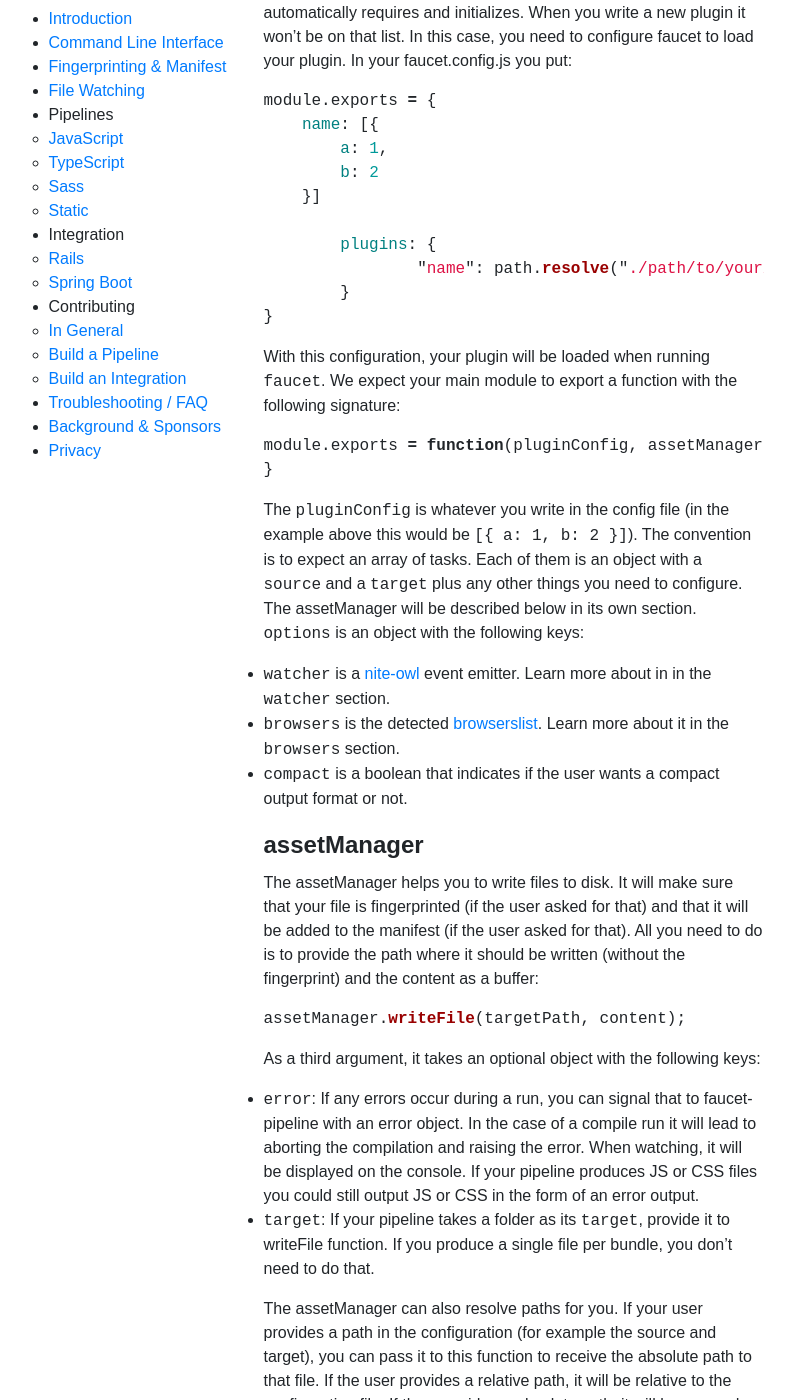
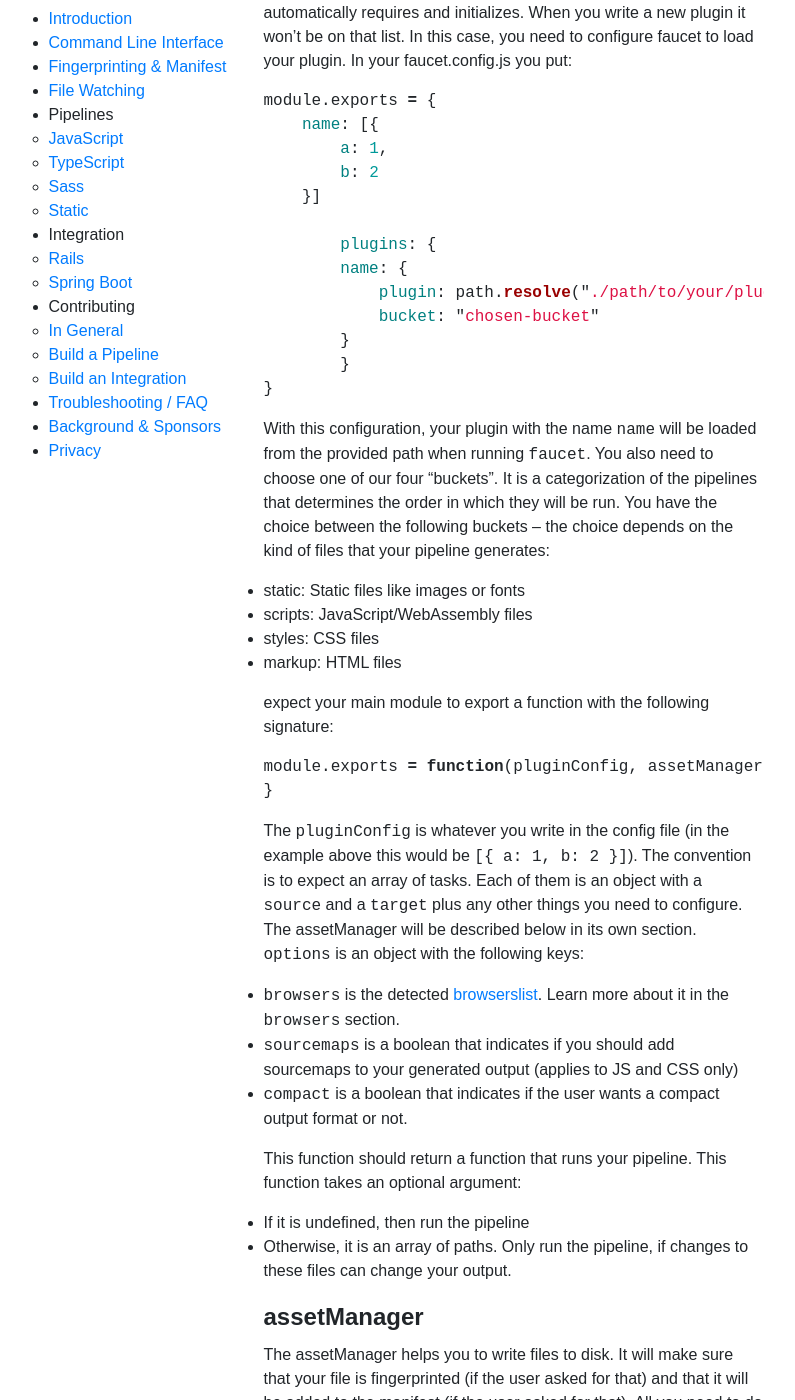
Before and after one commit to faucet-pipeline/docs, a Jekyll site: the page built from build-pipeline.md, in a window 1280 px wide and 1400 px high, scrolled down 299 px. Shown: the whole window, without its empty margins (234-1029 px from the left). Built offline with Jekyll 4.4.1, drawn with Linux system fonts in a browser that asks for light colours; some of the changed text lies outside the part shown.

Commit message:
Update: How to build a pipeline

````diff
--- a/build-pipeline.md
+++ b/build-pipeline.md
@@ -25,12 +25,25 @@ module.exports = {
     }]
 
 	plugins: {
-		"name": path.resolve("./path/to/your/plugin")
+        name: {
+            plugin: path.resolve("./path/to/your/plugin"),
+            bucket: "chosen-bucket"
+        }
 	}
 }
 ```
 
-With this configuration, your plugin will be loaded when running `faucet`. We
+With this configuration, your plugin with the name `name` will be loaded from
+the provided path when running `faucet`. You also need to choose one of our four
+"buckets". It is a categorization of the pipelines that determines the order in
+which they will be run. You have the choice between the following buckets – the
+choice depends on the kind of files that your pipeline generates:
+
+* static: Static files like images or fonts
+* scripts: JavaScript/WebAssembly files
+* styles: CSS files
+* markup: HTML files
+
 expect your main module to export a function with the following signature:
 
 ```javascript
@@ -44,12 +57,19 @@ tasks. Each of them is an object with a `source` and a `target` plus any other
 things you need to configure. The assetManager will be described below in its
 own section. `options` is an object with the following keys:
 
-* `watcher` is a [nite-owl](https://github.com/faucet-pipeline/nite-owl) event
-    emitter. Learn more about in in the `watcher` section.
 * `browsers` is the detected [browserslist](https://github.com/ai/browserslist).
     Learn more about it in the `browsers` section.
+* `sourcemaps` is a boolean that indicates if you should add sourcemaps to your
+    generated output (applies to JS and CSS only)
 * `compact` is a boolean that indicates if the user wants a compact output
     format or not.
+
+This function should return a function that runs your pipeline. This function
+takes an optional argument:
+
+* If it is undefined, then run the pipeline
+* Otherwise, it is an array of paths. Only run the pipeline, if changes to these
+    files can change your output.
 
 ## assetManager
 
@@ -89,19 +109,10 @@ let target = assetManager.resolvePath(copyConfig.target, {
 });
 ```
 
-## watcher
-
-`watcher` is a [nite-owl](https://github.com/faucet-pipeline/nite-owl) event
-emitter that emits the event "edit" whenever a file changes. This is only
-provided when the user is running faucet in watch mode. Otherwise it will be
-false. In your plugin, you probably need to do something like this (where
-`rebuild` is the function that takes an array of changed files and runs your
-build again if that's necessary):
+You can also receive entries from the manifest like this:
 
 ```javascript
-if(watcher) {
-    watcher.on("edit", rebuild);
-}
+assetManager.manifest.get(name)
 ```
 
 ## browsers
````
